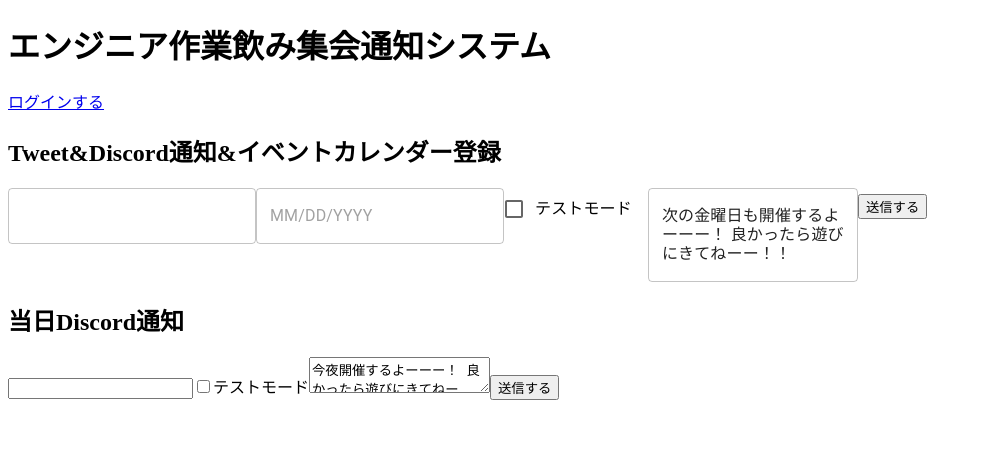
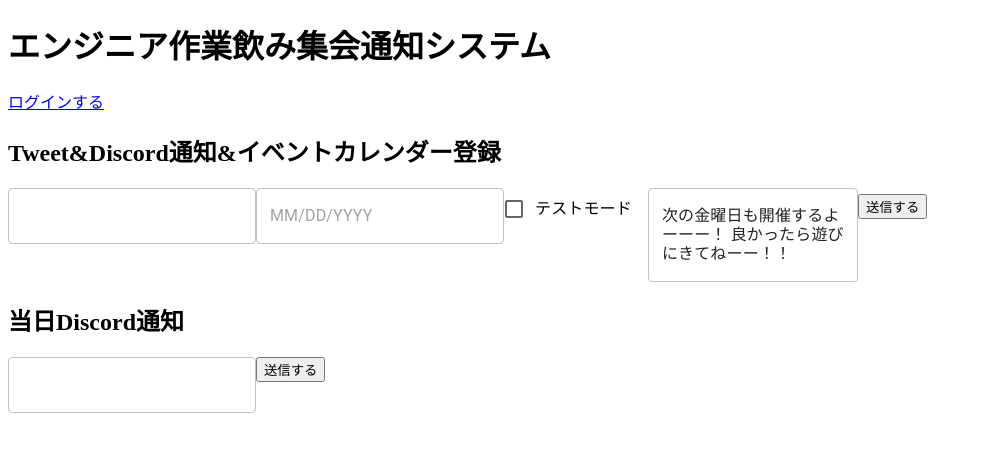
Before and after one commit to yuya-0928/eventAnnounceBot, a React (Vite) app in the folder frontend/: page / in a window 1280 px wide. Shown: the top 452 px of the page, without its empty margins (0-982 px from the left). Built offline with nearby package versions, Linux system fonts and the light colour scheme.

Commit message:
開催番号を入れる欄をmaterial uiにする

```diff
--- a/frontend/src/component/NotificationFormDiscord.tsx
+++ b/frontend/src/component/NotificationFormDiscord.tsx
@@ -1,3 +1,4 @@
+import { TextField as MuiTextField } from "@material-ui/core";
 export const NotificationFormDiscord = () => {
   return (
     <>
@@ -7,12 +8,11 @@ export const NotificationFormDiscord = () => {
         method="POST"
         action="http://localhost:3001/post_announcement_only_discord"
       >
-        <input type="number" name="numberOfSessions" />
-        <input type="checkbox" name="isTestModeToggle" id="test-mode" />
-        <label htmlFor="test-mode">テストモード</label>
-        <textarea name="textData">
-          今夜開催するよーーー！ 良かったら遊びにきてねーー！！
-        </textarea>
+        <MuiTextField
+          type="number"
+          name="numberOfSessions"
+          variant="outlined"
+        />
         <input type="submit" value="送信する" />
       </form>
     </>
```
